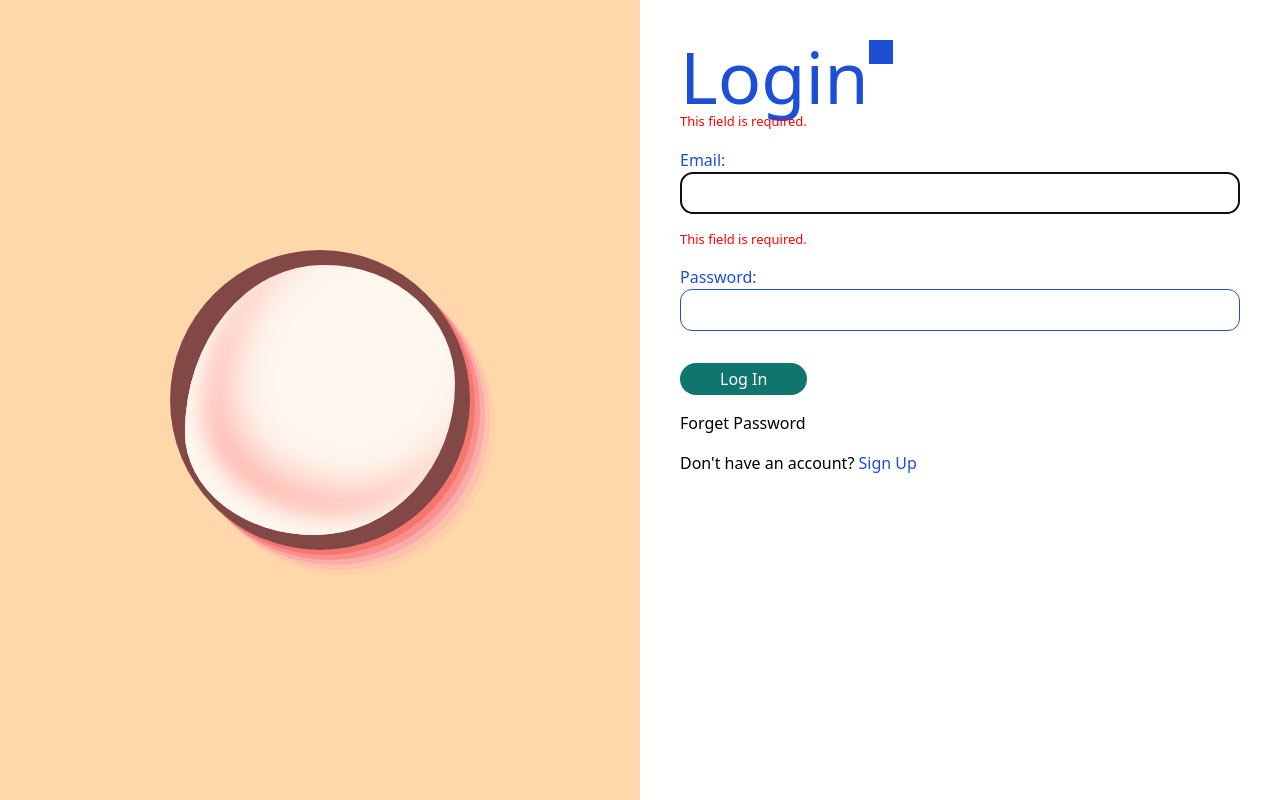
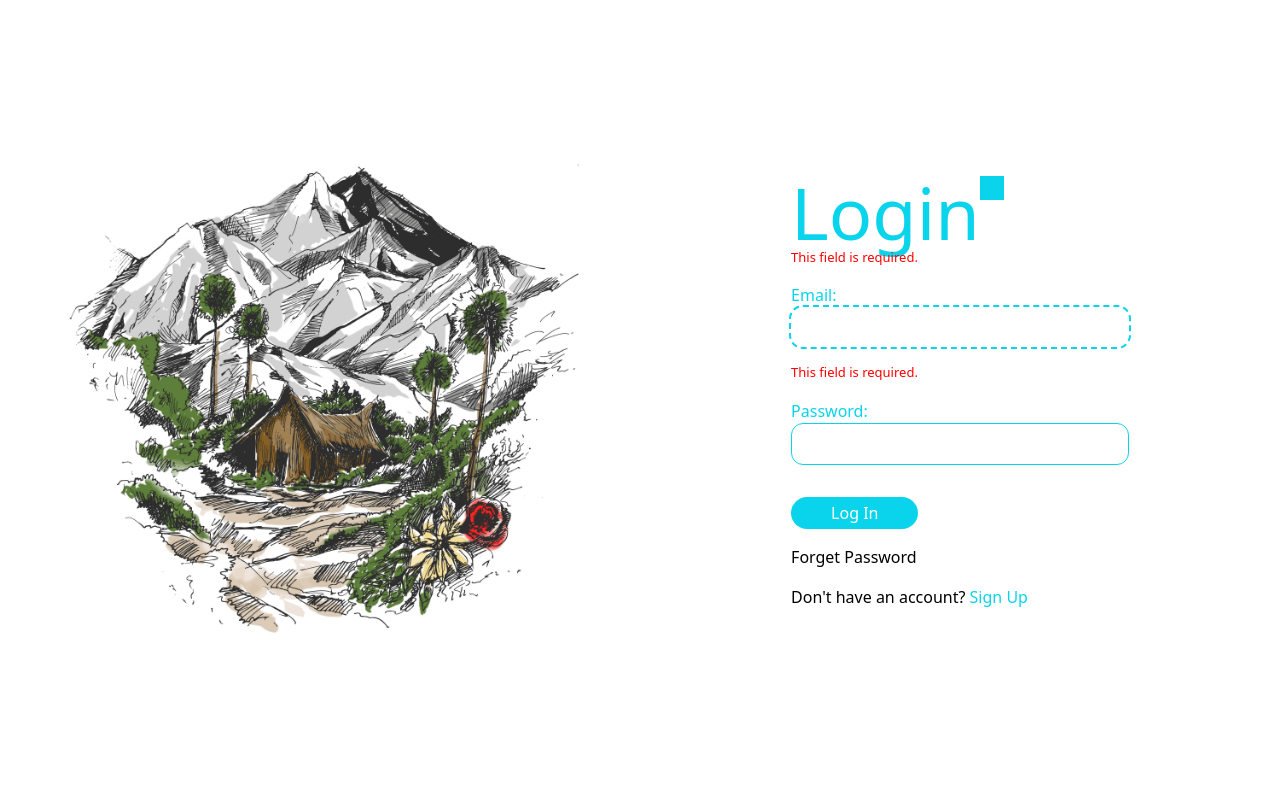
Before and after one commit to NeonHayford/books-shop, a Django app: page /ac/login/ in a window 1280 px wide. Run offline with Django 4.2, Linux system fonts and the light colour scheme; some libraries are stand-ins or nearby versions.

Commit message:
commit changes

```diff
--- a/account/templates/account/login.html
+++ b/account/templates/account/login.html
@@ -6,19 +6,20 @@
 {% endblock %} {% endcomment %}
 
 {% block content %}
-<div class='flex'>
-    <div class ='w-1/2 h-scree flex content-center items-center justify-center bg-orange-200'>
-        <div class='drop'></div>
+<div class='flex sm:flex-col'>
+    <div class ='w-1/2 sm:w-full sm:h-1/2 h-screen flex content-center items-center justify-center'>
+        <img src="/theme/static/css/img/28998233_5143.jpg" alt="">
     </div>
-    <div class='w-1/2 h-screen p-10'>
+    <div class='w-1/2 h-screen flex justify-center items-center'>
+        <div class='flex-col p-8'>
         <div class='flex'>
-            <h2 class='text-7xl text-blue-700'>Login </h2>
-            <div class='w-6 h-6 bg-blue-700'></div>
+            <h2 class='text-7xl slate-blue-txt'>Login </h2>
+            <div class='w-6 h-6 slate-blue-c'></div>
         </div>
         <form method="POST">
             {% csrf_token %}
             {{ form.as_p }}
-            <button class='bg-teal-700 text-white rounded-full px-10 py-1 mt-4' type=
+            <button class='slate-blue-c text-white rounded-full px-10 py-1 mt-4' type=
             'submit'>Log In</button>
             <p>
                 <a href="{% url 'account:reset_page' %}">Forget Password</a>
@@ -26,7 +27,8 @@
             {% if next %}
                 <input type="hidden" name="next" value="{{ next }}"/>
             {% endif %}
-            <p>Don't have an account? <a class='text-blue-700' href="{% url 'account:signup' %}">Sign Up</a></p>
+            <p>Don't have an account? <a class='slate-blue-txt' href="{% url 'account:signup' %}">Sign Up</a></p>
         </form>
+        </div>
     </div>
 {% endblock %}
--- a/theme/static/css/dist/styles.css
+++ b/theme/static/css/dist/styles.css
@@ -703,7 +703,6 @@ video {
   border-radius:80%/80%;
   background:#63252e;
   opacity:0.8;
-  /* border:2px solid #ffffff;  */
   display: flex;
   align-items: center;
   justify-content: center;
@@ -733,14 +732,14 @@ video {
 
 label{
   font-size: 1rem;
-  color: rgb(29 78 216 );
+  color: #0AD4EB;
 }
 
 input{
   width:100%;
   border-radius: .75rem;
   padding: 8px 12px;
-  border: 1px solid rgb(29 78 216 );
+  border: 1px solid #0AD4EB;
 }
 
 p{
@@ -758,3 +757,21 @@ p{
     color: rgb(59 130 246 / var(--tw-text-opacity));
   }
 }
+
+.slate-blue-c{
+  background-color: #0AD4EB;
+}
+
+.slate-blue-txt{
+  color: #0AD4EB;
+}
+
+
+input:focus-visible{
+  outline: 2px dashed #0AD4EB;
+  border: none;
+}
+
+/* input:focus{
+  outline: #ff0000;
+} */
```
Also changed, not shown: account/templates/account/signup.html (+10 -7 lines), theme/static_src/src/styles.css (+0 -35 lines), theme/static_src/tailwind.config.js (+16 -0 lines), theme/static/css/img/21762384_80010067.jpg (added), theme/static/css/img/28998233_5143.jpg (added).
